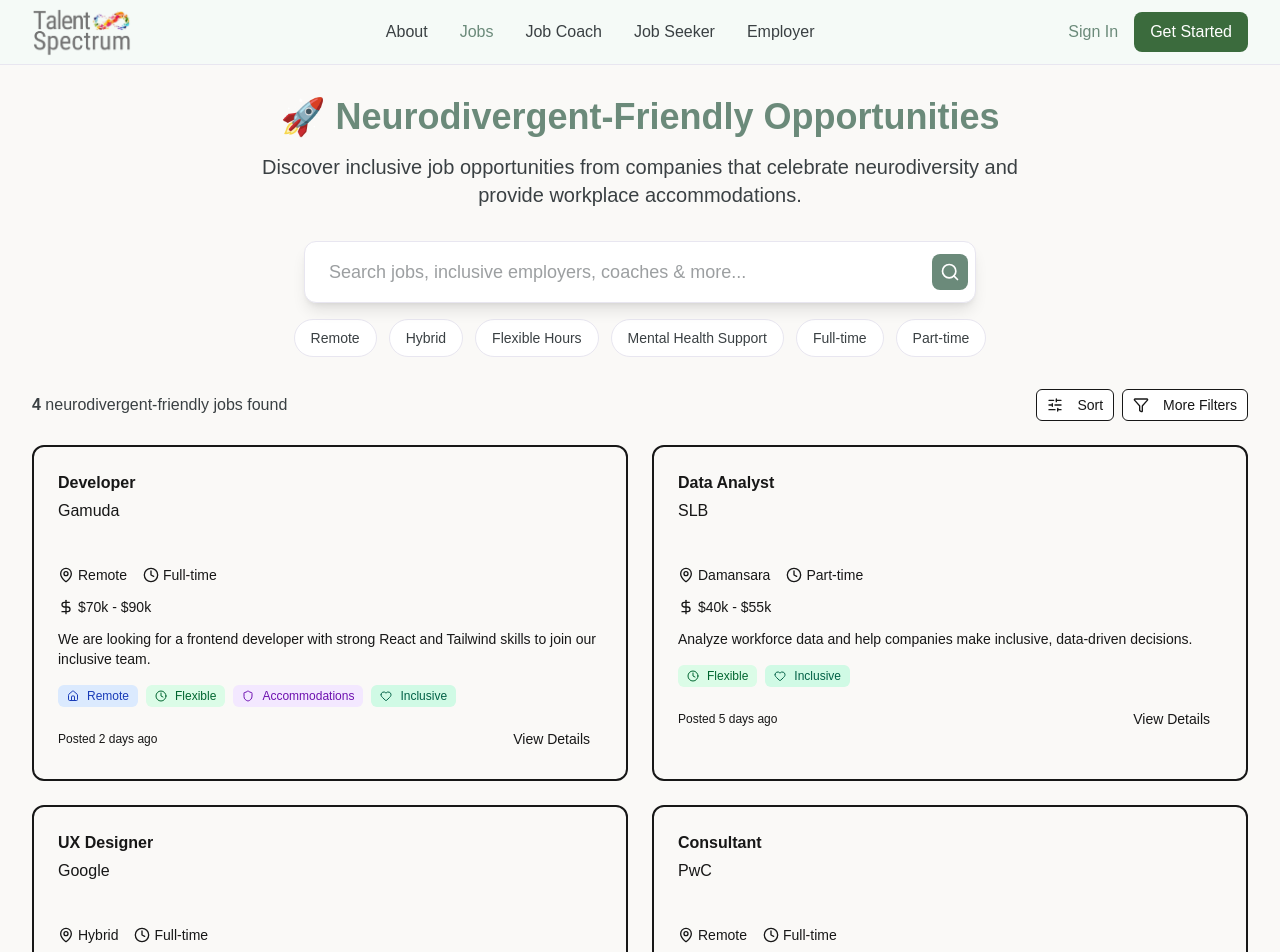
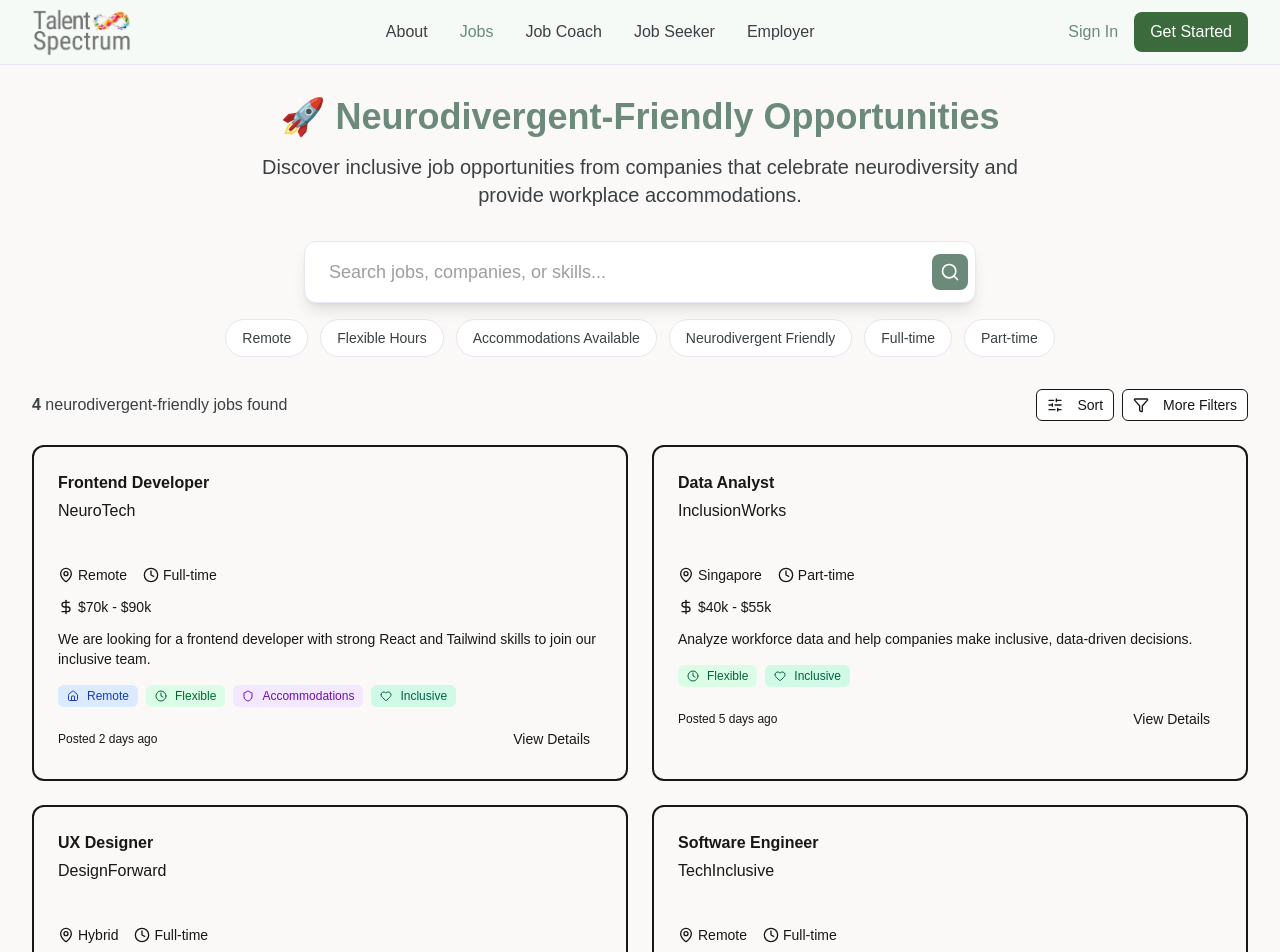
Before and after one commit to y6anting/TalentSpectrum, a Next.js app in the folder talent-spectrum-app/: page /jobListing in a window 1280 px wide. Shown: the top 952 px of the page. Built offline with nearby package versions, Linux system fonts and the light colour scheme.

Commit message:
Revert jobListing/page.tsx

```diff
--- a/talent-spectrum-app/src/app/jobListing/page.tsx
+++ b/talent-spectrum-app/src/app/jobListing/page.tsx
@@ -10,8 +10,8 @@
 const jobs = [
   {
     id: "1",
-    title: "Developer",
-    company: "Gamuda",
+    title: "Frontend Developer",
+    company: "NeuroTech",
     location: "Remote",
     type: "Full-time",
     salary: "$70k - $90k",
@@ -26,8 +26,8 @@
   {
     id: "2",
     title: "Data Analyst",
-    company: "SLB",
-    location: "Damansara",
+    company: "InclusionWorks",
+    location: "Singapore",
     type: "Part-time",
     salary: "$40k - $55k",
     isRemote: false,
@@ -41,7 +41,7 @@
   {
     id: "3",
     title: "UX Designer",
-    company: "Google",
+    company: "DesignForward",
     location: "Hybrid",
     type: "Full-time",
     salary: "$65k - $85k",
@@ -55,8 +55,8 @@
   },
   {
     id: "4",
-    title: "Consultant",
-    company: "PwC",
+    title: "Software Engineer",
+    company: "TechInclusive",
     location: "Remote",
     type: "Full-time",
     salary: "$80k - $110k",
@@ -65,7 +65,7 @@
     hasAccommodations: true,
     isInclusive: true,
     description:
-      "Provide consultancy in a neurodivergent-friendly environment.",
+      "Build scalable software solutions in a neurodivergent-friendly environment.",
     posted: "3 days ago",
   },
 ];
@@ -94,9 +94,9 @@
 
   const filters = [
     { id: "remote", label: "Remote" },
-    { id: "hybrid", label: "Hybrid" },
     { id: "flexible", label: "Flexible Hours" },
-    { id: "mentalhealthsupport", label: "Mental Health Support" },
+    { id: "accommodations", label: "Accommodations Available" },
+    { id: "inclusive", label: "Neurodivergent Friendly" },
     { id: "fulltime", label: "Full-time" },
     { id: "parttime", label: "Part-time" },
   ];
@@ -138,7 +138,7 @@
                 type="text"
                 value={searchQuery}
                 onChange={(e) => setSearchQuery(e.target.value)}
-                placeholder="Search jobs, inclusive employers, coaches & more..."
+                placeholder="Search jobs, companies, or skills..."
                 className="w-full px-6 py-4 pr-12 text-lg border border-[#e8e6f0] rounded-xl focus:ring-2 focus:ring-[#6b8a7a] focus:border-[#6b8a7a] outline-none transition-all text-[#3a4043] bg-white shadow-lg"
               />
               <button
```
